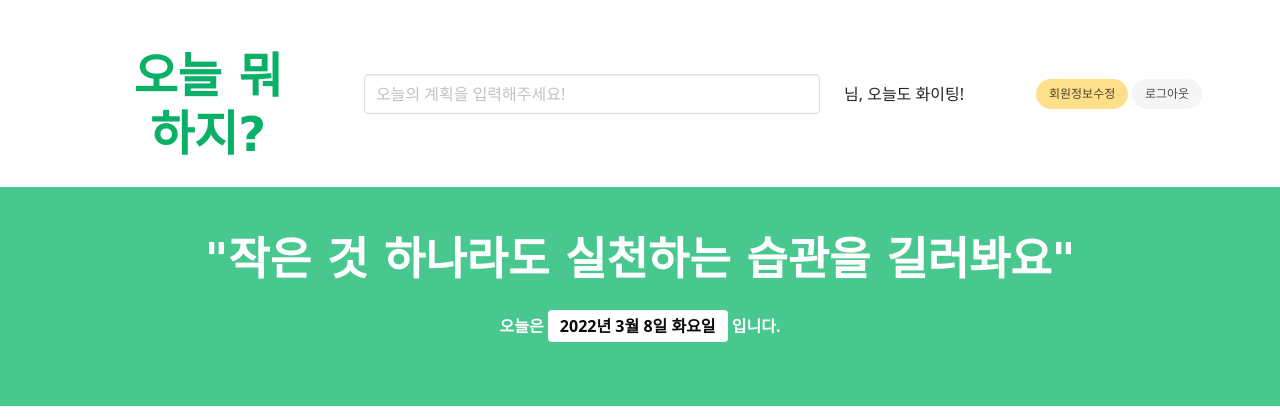
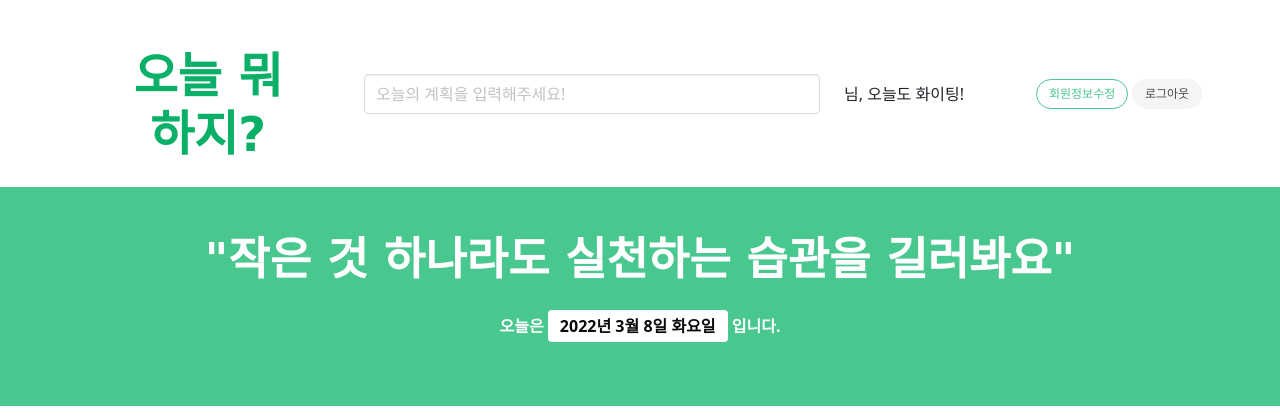
Before and after one commit to devgusehdrh/TodayMyPlan, a Flask app: template templates/index.html in a window 1280 px wide. Shown: the top 420 px of the page. Run offline with Flask 2, Linux system fonts and the light colour scheme; the template is opened without the code that fills it, so the values that code supplies are empty; some libraries are stand-ins or nearby versions; some web fonts are replaced.

Commit message:
회원정보수정 버튼 추가 및 url설정

```diff
--- a/templates/index.html
+++ b/templates/index.html
@@ -45,7 +45,7 @@
             border-radius: 70px;
             font-size: 12px;
         }
-        button.is-warning.edit {
+        button.is-success.edit {
             border-radius: 70px;
             font-size: 12px;
         }
@@ -124,7 +124,7 @@
                     {{ user_info['nickname'] }}님, 오늘도 화이팅!
                 </div>
                 <div class="col-1" style="margin:auto">
-                    <button class="button is-warning edit" onclick="location.href='/userinfo-modify'">회원정보수정</button>
+                    <button class="button is-success is-outlined edit" onclick="location.href='/userinfo-modify'">회원정보수정</button>
                 </div>
                 <div class="col-1" style="margin:auto">
                     <button class="button is-light logout" onclick="logout()">로그아웃</button>
```
